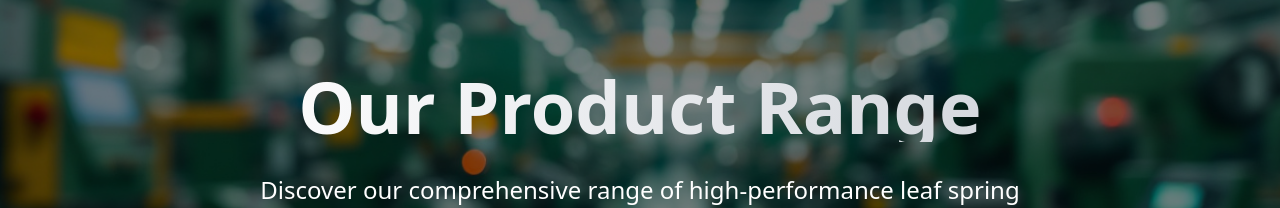
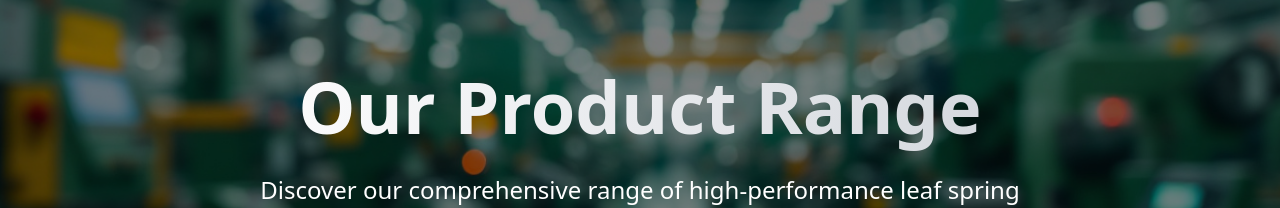
Before and after one commit to kavish22/leaf-spring-website, a Next.js app: page /products in a window 1280 px wide. Shown: the part 262-470 px from the top of the page. Built offline with nearby package versions, Linux system fonts and the light colour scheme.

Commit message:
Update page.tsx

```diff
--- a/app/products/page.tsx
+++ b/app/products/page.tsx
@@ -932,7 +932,7 @@ const { ref: productsEndRef, inView: isEndVisible } = useInView({
 
             <div className="relative z-10 text-center text-white px-4 max-w-4xl mx-auto">
               <motion.h1
-              className="text-4xl sm:text-5xl md:text-7xl font-bold mb-4 sm:mb-8 leading-[1.2] sm:leading-[1.2] bg-clip-text text-transparent bg-gradient-to-r from-white to-gray-300"
+                className="text-4xl sm:text-5xl md:text-7xl font-bold mb-2 sm:mb-4 leading-[1.4] sm:leading-[1.4] bg-clip-text text-transparent bg-gradient-to-r from-white to-gray-300 pb-4"
                 initial={{ opacity: 0, y: 20 }}
                 animate={{ opacity: 1, y: 0 }}
                 transition={{ duration: 0.8 }}
```
Lines whose indentation alone changed are shown as unchanged.
